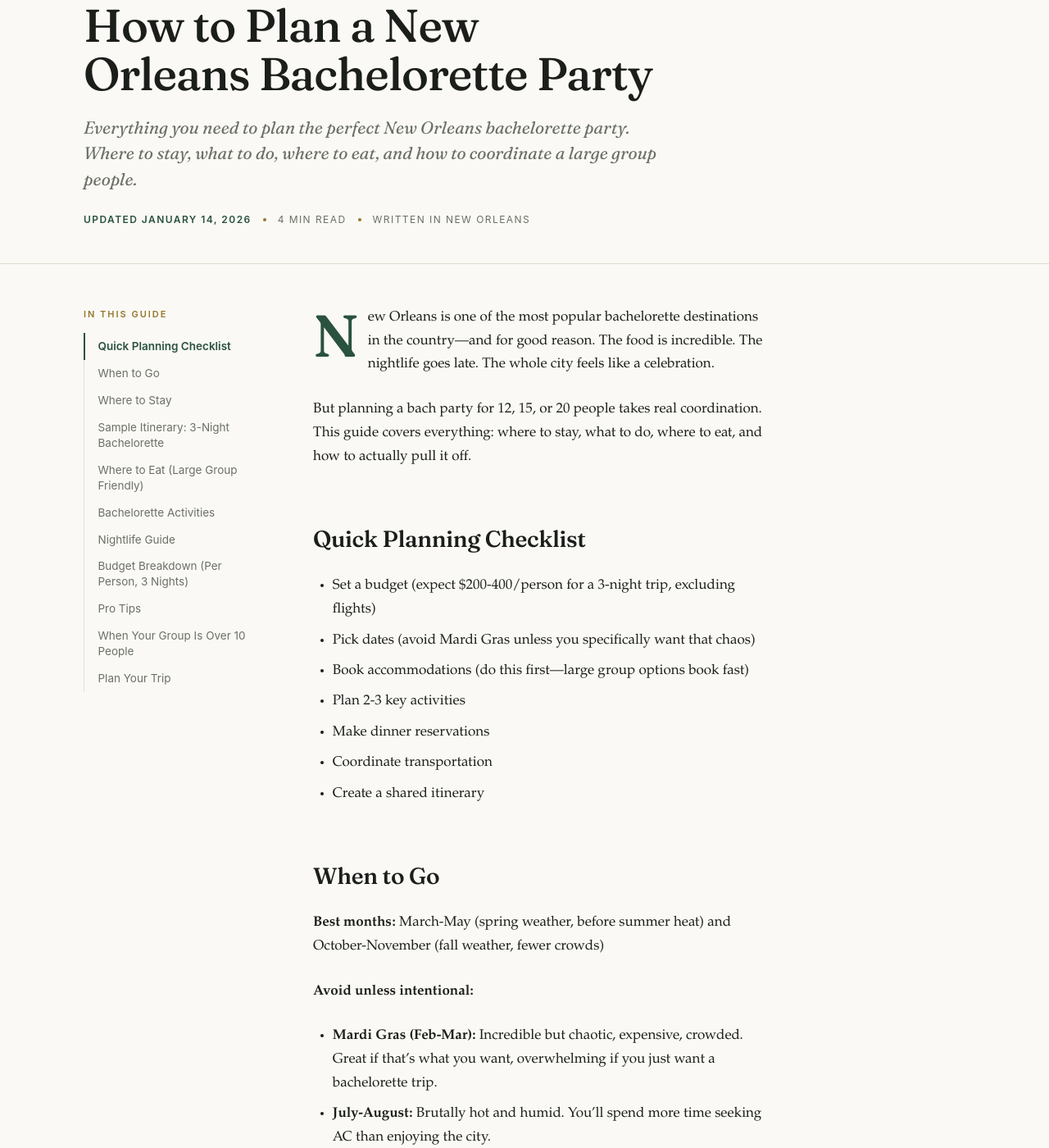
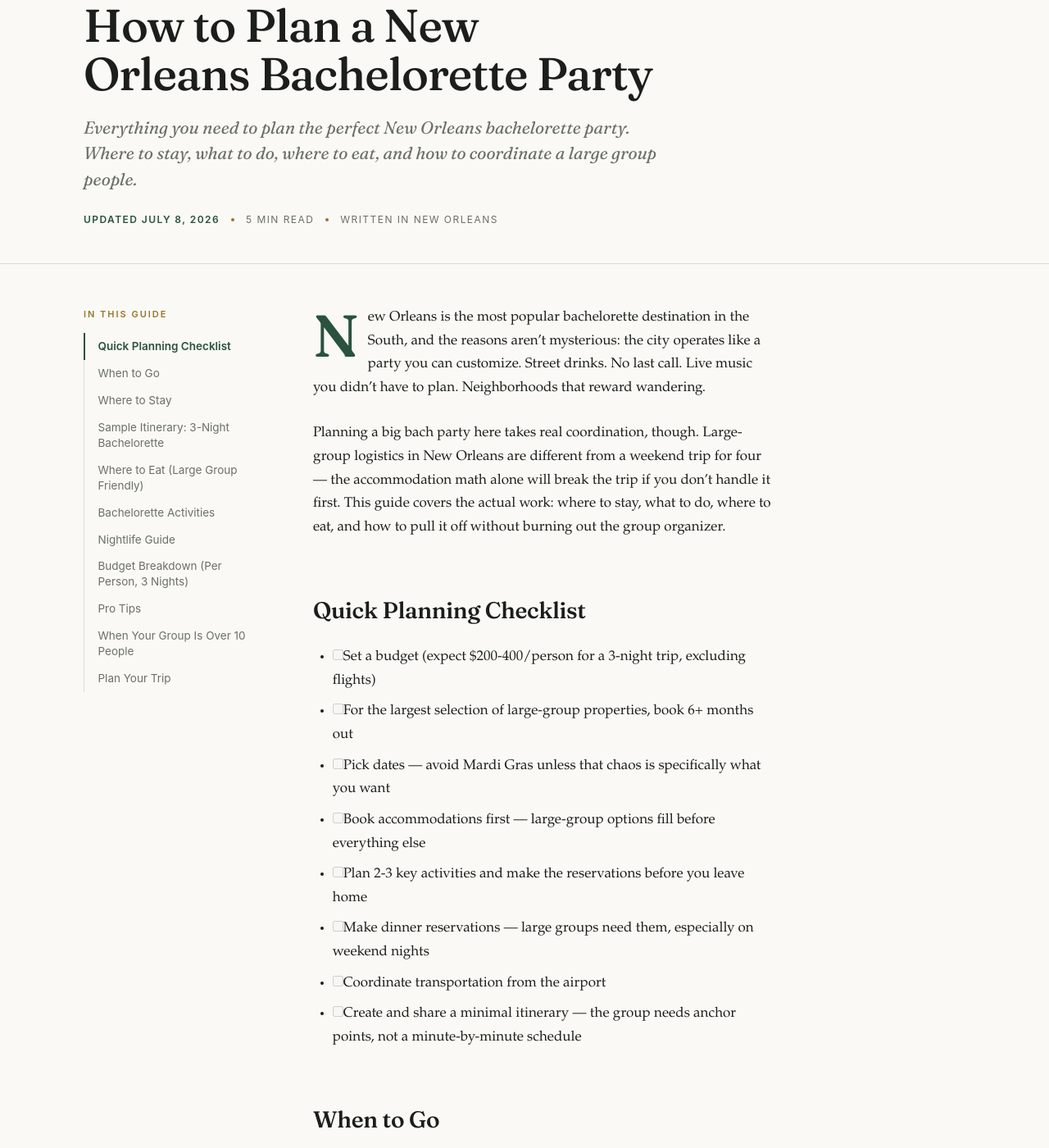
Before and after one commit to sjworth-dev/nola-group-travel, a Jekyll site: the page built from _guides/bachelorette-party.md, in a window 1280 px wide and 1400 px high, scrolled down 196 px. Shown: the whole window at 82% size. Built offline with Jekyll 4.4.1, drawn with Linux system fonts in a browser that asks for light colours; some of the changed text lies outside the part shown.

Commit message:
expand: refresh bachelorette-party.md from 2026-01-14
Tighten intro voice (remove travel-blog enthusiasm), update Quick Checklist to
checkbox format with standard 6+ months booking line, fix "We recommend" property
framing to neutral editorial, add internal link to bachelorette-itinerary-bywater,
bump date to 2026-07-08.

Co-Authored-By: Claude Sonnet 4.6 <noreply@anthropic.com>
Claude-Session: https://claude.ai/code/session_011NPafg5AbVKkbMtChskipC

```diff
--- a/_guides/bachelorette-party.md
+++ b/_guides/bachelorette-party.md
@@ -4,22 +4,23 @@ description: "Everything you need to plan the perfect New Orleans bachelorette p
 category: "Bachelorette & Bachelor"
 card_title: "Bachelorette Party"
 card_description: "Everything you need to plan the perfect New Orleans bach party—from where to stay to what to do."
-date: 2026-01-14
+date: 2026-07-08
 ---
 
-New Orleans is one of the most popular bachelorette destinations in the country—and for good reason. The food is incredible. The nightlife goes late. The whole city feels like a celebration.
+New Orleans is the most popular bachelorette destination in the South, and the reasons aren't mysterious: the city operates like a party you can customize. Street drinks. No last call. Live music you didn't have to plan. Neighborhoods that reward wandering.
 
-But planning a bach party for 12, 15, or 20 people takes real coordination. This guide covers everything: where to stay, what to do, where to eat, and how to actually pull it off.
+Planning a big bach party here takes real coordination, though. Large-group logistics in New Orleans are different from a weekend trip for four — the accommodation math alone will break the trip if you don't handle it first. This guide covers the actual work: where to stay, what to do, where to eat, and how to pull it off without burning out the group organizer.
 
 ## Quick Planning Checklist
 
-- Set a budget (expect $200-400/person for a 3-night trip, excluding flights)
-- Pick dates (avoid Mardi Gras unless you specifically want that chaos)
-- Book accommodations (do this first—large group options book fast)
-- Plan 2-3 key activities
-- Make dinner reservations
-- Coordinate transportation
-- Create a shared itinerary
+- [ ] Set a budget (expect $200-400/person for a 3-night trip, excluding flights)
+- [ ] For the largest selection of large-group properties, book 6+ months out
+- [ ] Pick dates — avoid Mardi Gras unless that chaos is specifically what you want
+- [ ] Book accommodations first — large-group options fill before everything else
+- [ ] Plan 2-3 key activities and make the reservations before you leave home
+- [ ] Make dinner reservations — large groups need them, especially on weekend nights
+- [ ] Coordinate transportation from the airport
+- [ ] Create and share a minimal itinerary — the group needs anchor points, not a minute-by-minute schedule
 
 ## When to Go
 
@@ -37,16 +38,18 @@ But planning a bach party for 12, 15, or 20 people takes real coordination. This
 
 This is the hardest part for large groups. Most New Orleans rentals cap at 10 guests.
 
-### For Large Groups: Castleday Retreats
+### For Large Groups
 
-If your bachelorette party is 11 or more people, your options are limited. We recommend Castleday Retreats—three private villas in the Bywater, each sleeping up to 30 guests.
+When the party goes into double-digit headcount, accommodation options narrow fast. Most New Orleans short-term rentals cap at 8-10 guests.
+
+Castleday Retreats operates three private villas in the Bywater, each sleeping up to 30 guests — the practical answer for groups that need everyone under one roof.
 
 **Why it works for bach parties:**
 - Private pool for day drinking and group photos
 - Everyone stays together (no coordinating between hotels)
 - Full kitchen for welcome party or morning mimosas
-- Bywater location—cool neighborhood, 10 min to French Quarter
-- Space to spread out when you need a break
+- Bywater location — walkable neighborhood, close to Frenchmen Street
+- Space to spread out when someone needs a break from the group
 
 [See where to stay for large groups →](/where-to-stay/)
 
@@ -169,7 +172,7 @@ Not every New Orleans restaurant can seat 15 people. These can:
 - **d.b.a.** – Great live music venue. More space.
 - **Maison** – Three floors of music.
 
-The [full nightlife guide](/guides/nightlife-guide/) covers every neighborhood option — useful if part of your group wants to split off or explore beyond the French Quarter.
+The [full nightlife guide](/guides/nightlife-guide/) covers every neighborhood option — useful if part of your group wants to split off or explore beyond the French Quarter. For a detailed Bywater-anchored itinerary built specifically around bach party logistics, see the [bachelorette itinerary: Bywater](/guides/bachelorette-itinerary-bywater/).
 
 ### Bywater
 - **Bacchanal Wine** – Wine garden. Live music. Perfect.
```
Also changed, not shown: ROADMAP-ARCHIVE.md (+1 -0 lines).
